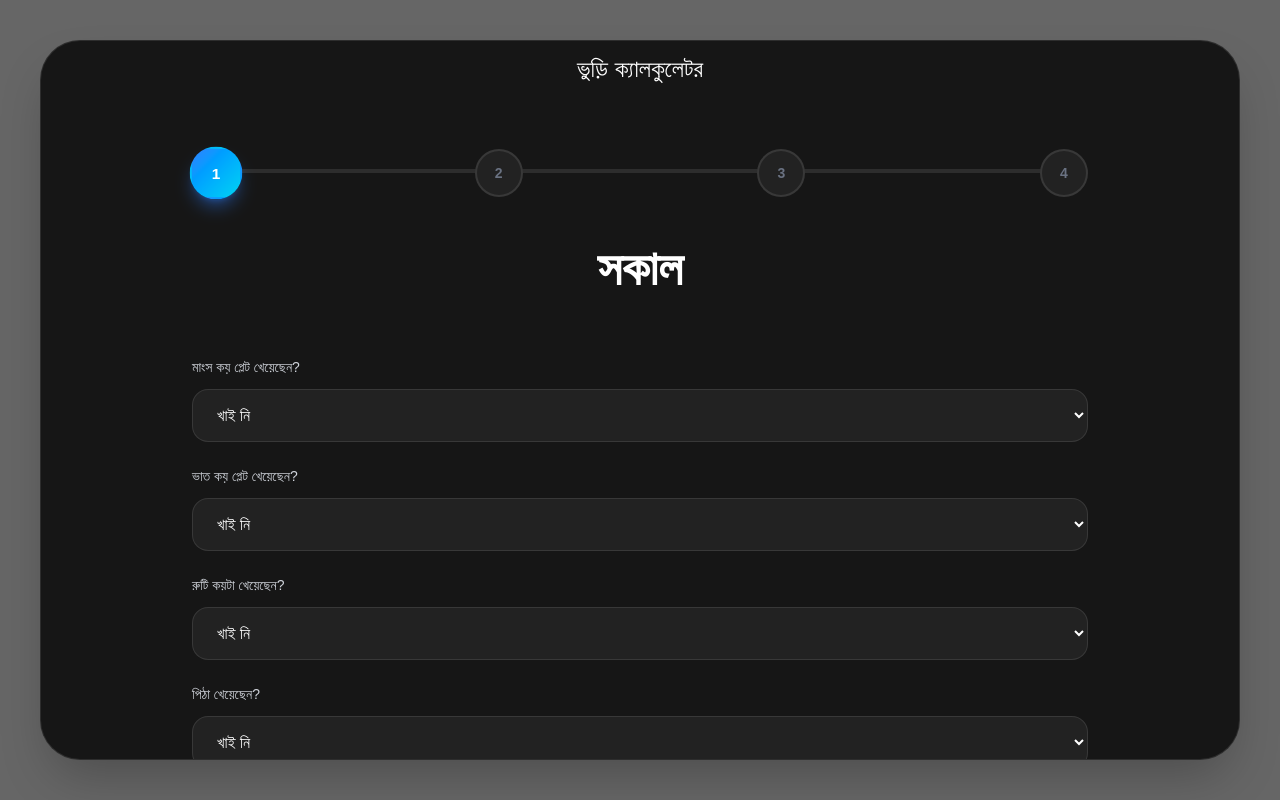
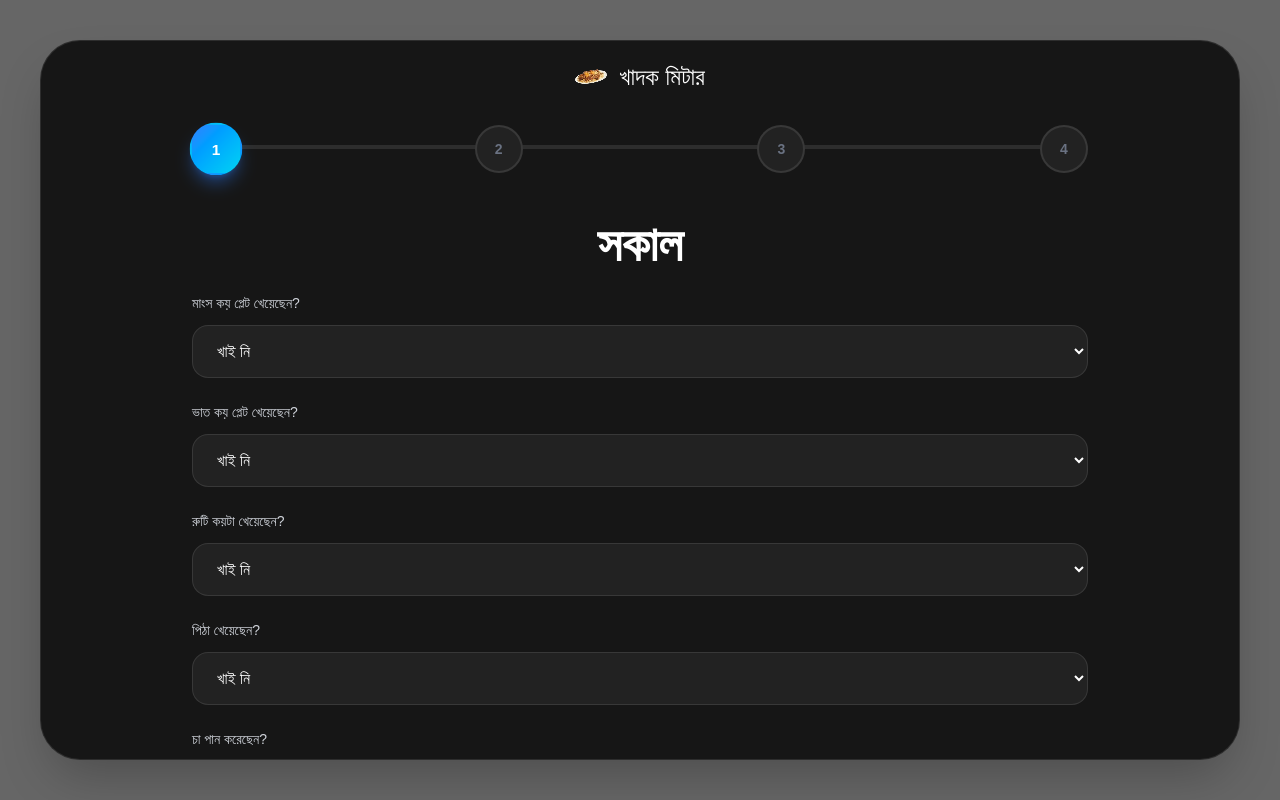
Before and after one commit to nakib360/vuri-calculator, a React (Vite) app: page / in a window 1280 px wide. Built offline with nearby package versions, Linux system fonts and the light colour scheme; a web font is replaced by a local one.

Commit message:
Update favicon and add logo to App component for enhanced branding

```diff
--- a/index.html
+++ b/index.html
@@ -3,7 +3,7 @@
 
 <head>
   <meta charset="UTF-8" />
-  <link rel="icon" type="image/svg+xml" href="/favicon.svg" />
+  <link rel="icon" type="image/svg+xml" href="/favicon.png" />
   <link rel="preconnect" href="https://fonts.googleapis.com">
   <link rel="preconnect" href="https://fonts.gstatic.com" crossorigin>
   <link href="https://fonts.googleapis.com/css2?family=Anek+Bangla:wght@100..800&display=swap" rel="stylesheet">
--- a/src/App.jsx
+++ b/src/App.jsx
@@ -1,6 +1,7 @@
 import { useState } from "react";
 import { Check } from "lucide-react";
 import { analyzeData } from "./utils/analyzeData";
+import logo from "../src/assets/logo.png"
 
 const App = () => {
   const [step, setStep] = useState(1);
@@ -126,8 +127,11 @@ const App = () => {
         {
           !showOverview ? (
             <div className="flex flex-col h-full transition-all duration-700 opacity-100 scale-100 blur-0">
-              <p className="text-white text-center text-2xl mt-3">ভুড়ি ক্যালকুলেটর</p>
-              <div className="relative z-10 p-8 md:p-16 pb-6 shrink-0 bg-[#161616]">
+              <div className="mt-5 flex items-center justify-center gap-3">
+                <img src={logo} alt="logo" />
+                <p className="text-white text-center text-2xl">খাদক মিটার</p>
+              </div>
+              <div className="relative z-10 p-8 pb-6 shrink-0 bg-[#161616]">
                 <div className="max-w-4xl mx-auto">
 
                   <div className="relative">
@@ -148,8 +152,8 @@ const App = () => {
                           <div key={item.key} className="flex flex-col items-center">
                             <div
                               className={`w-12 h-12 rounded-full flex items-center justify-center font-semibold text-sm border-2 transition-all duration-300 ${isActiveOrCompleted
-                                  ? "bg-gradient-to-br from-blue-500 to-cyan-400 border-transparent text-white shadow-lg shadow-blue-500/40 scale-110"
-                                  : "bg-[#222] border-white/10 text-gray-500"
+                                ? "bg-gradient-to-br from-blue-500 to-cyan-400 border-transparent text-white shadow-lg shadow-blue-500/40 scale-110"
+                                : "bg-[#222] border-white/10 text-gray-500"
                                 }`}
                             >
                               {completed ? <Check size={18} /> : item.id}
@@ -214,6 +218,10 @@ const App = () => {
 
               <div className="max-w-2xl w-full p-8 md:p-12">
 
+                <div className="my-5 flex items-center justify-center gap-3">
+                  <img src={logo} alt="logo" />
+                  <p className="text-white text-center text-2xl">খাদক মিটার</p>
+                </div>
                 <div className="text-center">
                   <h1 className="text-3xl sm:text-4xl md:text-5xl font-bold text-white mb-4 break-words">
                     {result?.type}
```
Also changed, not shown: public/favicon.png (added), src/assets/logo.png (added).
